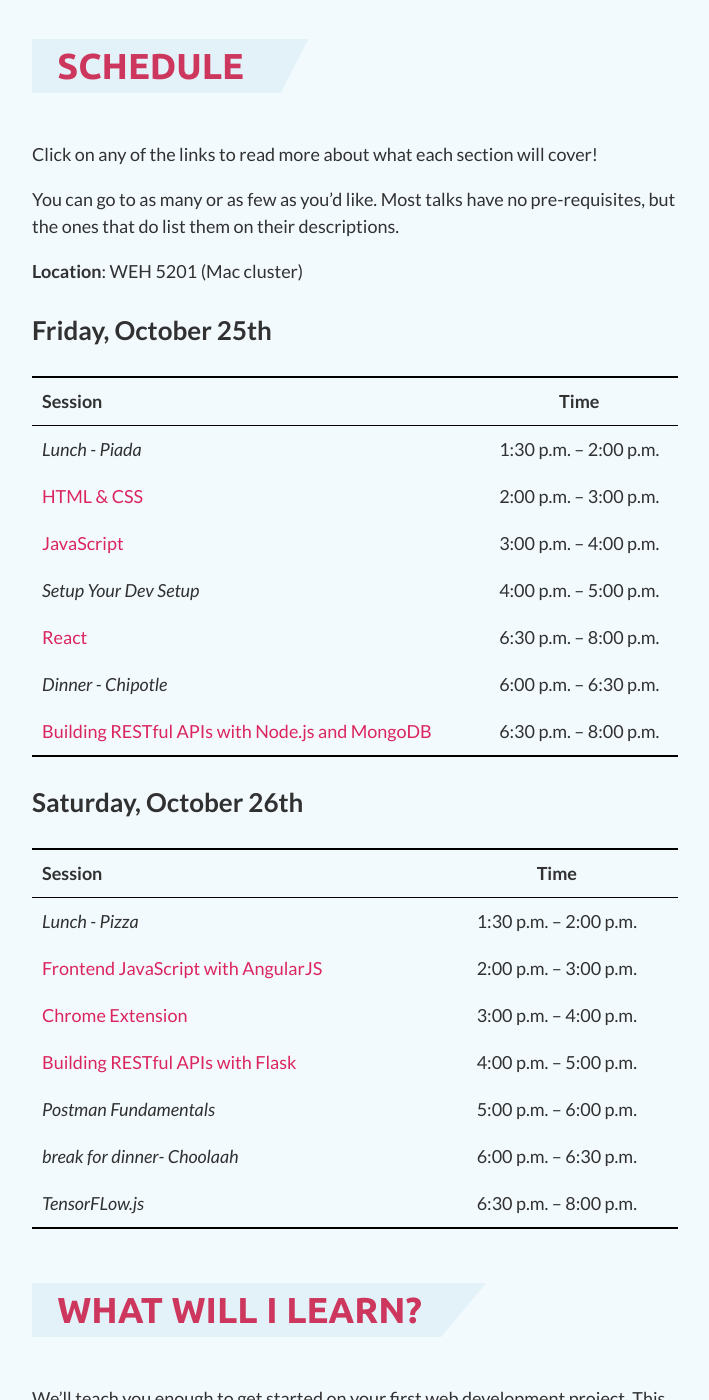
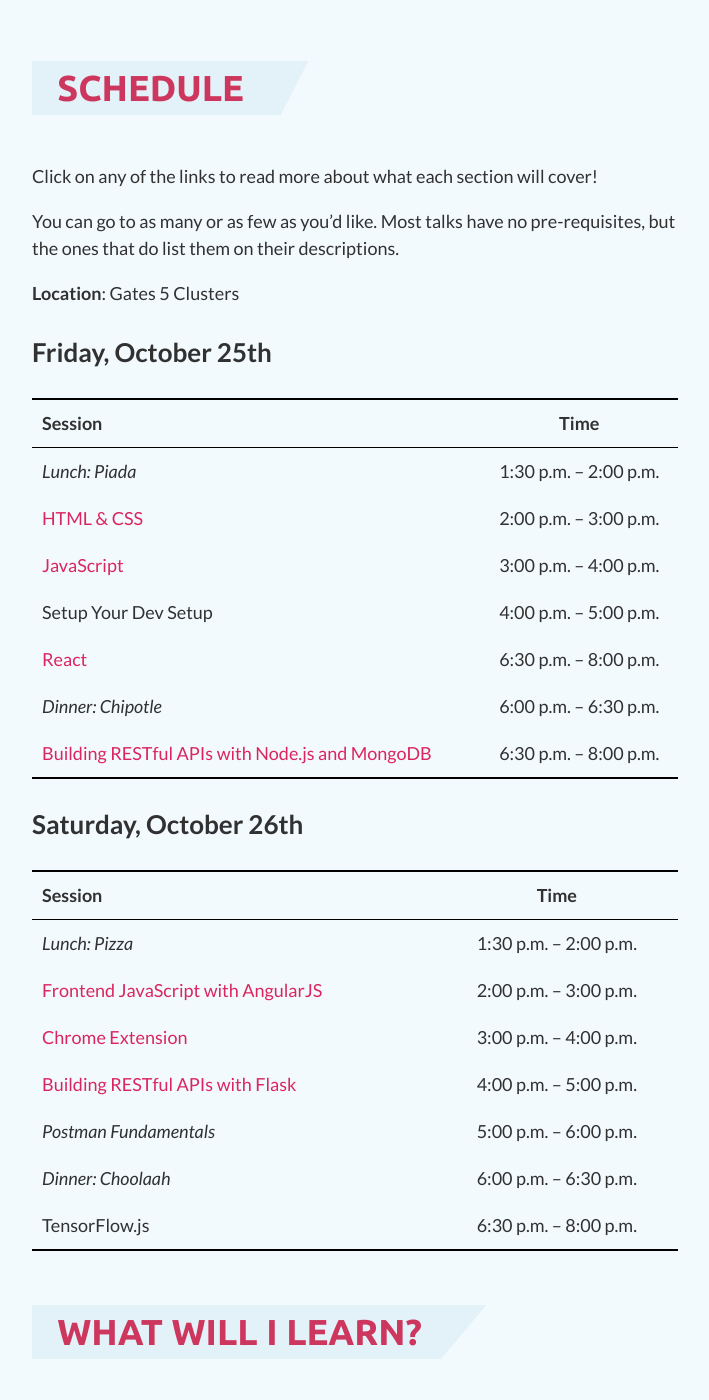
Before and after one commit to ScottyLabs/wdw, a Jekyll site: the page built from index.md, in a window 1280 px wide and 1400 px high, scrolled down 1274 px. Shown: the whole window, without its empty margins (285-994 px from the left). Built offline with Jekyll 4.4.1, drawn with Linux system fonts in a browser that asks for light colours; nearby versions of some CDN libraries; some of the changed text lies outside the part shown.

Commit message:
Update index.md

```diff
--- a/index.md
+++ b/index.md
@@ -22,7 +22,7 @@
 1. __[Register]({{site.registration_link}})__
   - You certainly don't have to register to attend, but we like knowing how many
     people to expect and what people will be interested in learning.
-    <a href="{{site.registration_link}}"><button style= "display:block;width:30%;background-color: #CD375E; color:white;padding: 14pix 28px; text-align:center; font-size:16px">Register</button></a>
+<a href="{{site.registration_link}}"><button style="border:none; display:block; width:40%; background-color: #CD375E; color:white; padding: 14px 28px; text-align:center; font-size:16px; border-radius:6px"><b>Register Here!</b></button></a>
 
 
 1. __[Read "The Basics"][basics]__
@@ -45,18 +45,18 @@
 You can go to as many or as few as you'd like. Most talks have no
 pre-requisites, but the ones that do list them on their descriptions.
 
-**Location**: WEH 5201 (Mac cluster)
+**Location**: Gates 5 Clusters
 
 ### Friday, October 25th
 
 | Session                                                      | Time                   |
 |--------------------------------------------------------------|:----------------------:|
-| *Lunch - Piada*                                              | 1:30 p.m. -- 2:00 p.m. |
+| *Lunch: Piada*                                               | 1:30 p.m. -- 2:00 p.m. |
 | [HTML & CSS][html+css]                                       | 2:00 p.m. -- 3:00 p.m. |
 | [JavaScript][javascript]                                     | 3:00 p.m. -- 4:00 p.m. |
-| *Setup Your Dev Setup*                                       | 4:00 p.m. -- 5:00 p.m. |
+| Setup Your Dev Setup                                         | 4:00 p.m. -- 5:00 p.m. |
 | [React][react]                                               | 6:30 p.m. -- 8:00 p.m. |
-| *Dinner - Chipotle*                                          | 6:00 p.m. -- 6:30 p.m. |
+| *Dinner: Chipotle*                                           | 6:00 p.m. -- 6:30 p.m. |
 | [Building RESTful APIs with Node.js and MongoDB][rest]       | 6:30 p.m. -- 8:00 p.m. |
 
 
@@ -64,13 +64,13 @@
 
 | Session                                                      | Time                   |
 |--------------------------------------------------------------|:----------------------:|
-| *Lunch - Pizza*                                              | 1:30 p.m. -- 2:00 p.m. |
+| *Lunch: Pizza*                                               | 1:30 p.m. -- 2:00 p.m. |
 | [Frontend JavaScript with AngularJS][javascript]             | 2:00 p.m. -- 3:00 p.m. |
-| [Chrome Extension][tensorflow]                               | 3:00 p.m. -- 4:00 p.m. |
+| [Chrome Extension][extensions]                               | 3:00 p.m. -- 4:00 p.m. |
 | [Building RESTful APIs with Flask][rest]                     | 4:00 p.m. -- 5:00 p.m. |
 | *Postman Fundamentals*                                       | 5:00 p.m. -- 6:00 p.m. |
-| *break for dinner- Choolaah*                                 | 6:00 p.m. -- 6:30 p.m. |
-| *TensorFLow.js*                                              | 6:30 p.m. -- 8:00 p.m. |
+| *Dinner: Choolaah*                                           | 6:00 p.m. -- 6:30 p.m. |
+| TensorFlow.js                                                | 6:30 p.m. -- 8:00 p.m. |
 
 
 
```
Also changed, not shown: other parts of index.md (+1 -1 lines).
